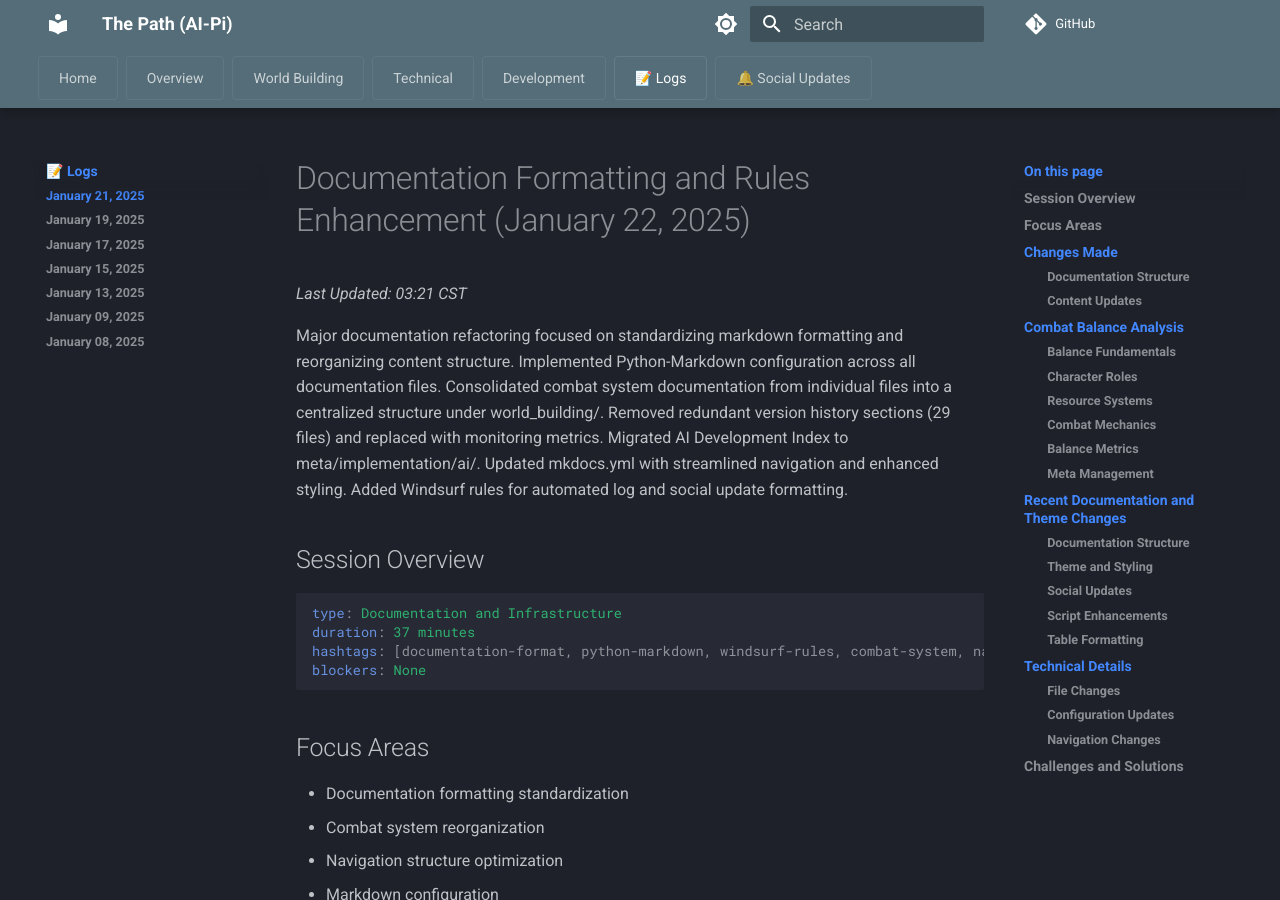
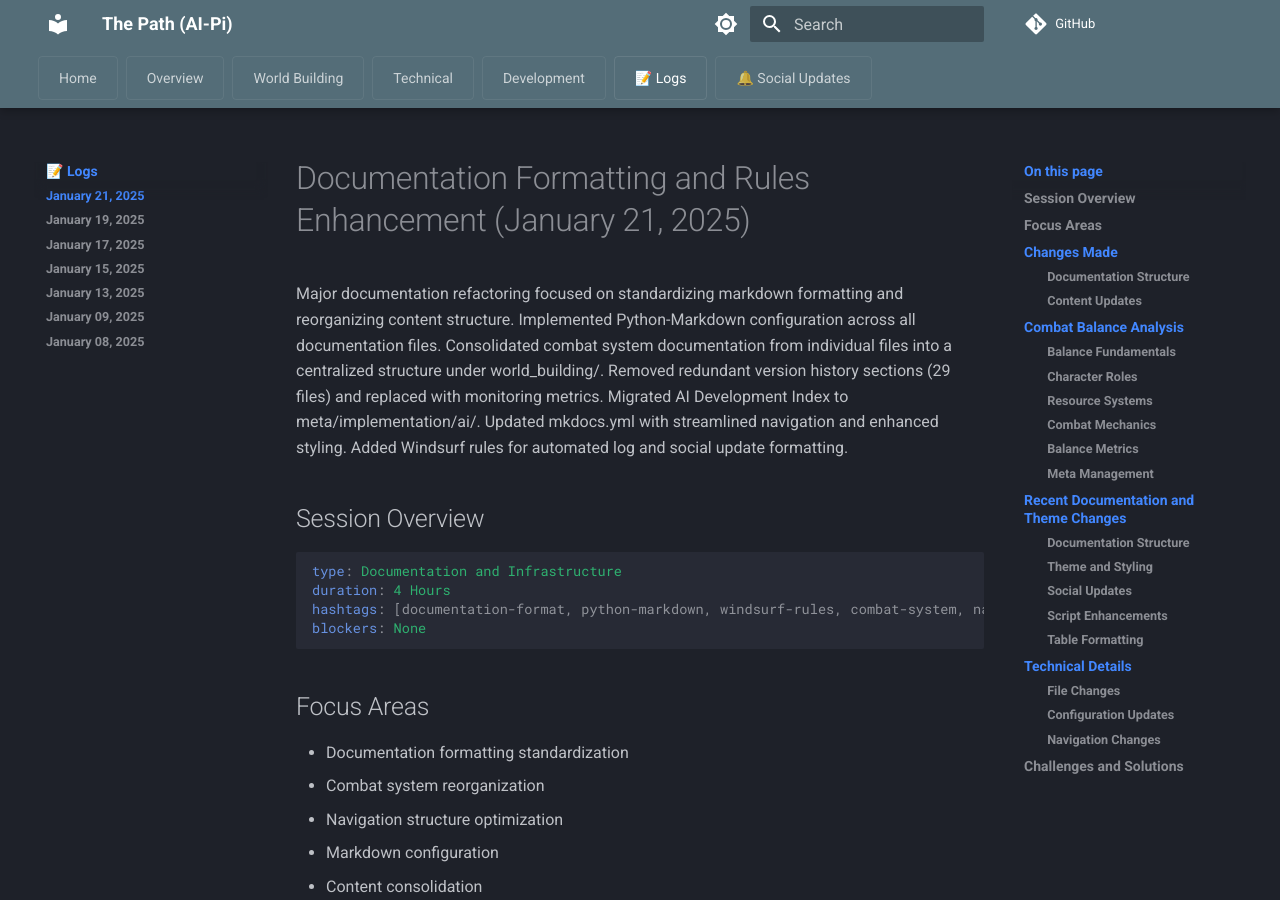
Before and after one commit to MaterDev/thepath-ai_pi, an MkDocs documentation site: the page built from docs/meta/logs/2025-01-21.md, in a window 1280 px wide and 900 px high. Built offline with MkDocs 1.6.1 and Material for MkDocs 9.7.7, drawn with Linux system fonts in a browser that asks for light colours; comment, search, counter and statistics services are not loaded.

Commit message:
docs: update today's log formatting
* Remove redundant timestamp
* Set session duration to 4 hours

````diff
--- a/docs/meta/logs/2025-01-21.md
+++ b/docs/meta/logs/2025-01-21.md
@@ -1,13 +1,11 @@
-# Documentation Formatting and Rules Enhancement (January 22, 2025)
-
-_Last Updated: 03:21 CST_
+# Documentation Formatting and Rules Enhancement (January 21, 2025)
 
 Major documentation refactoring focused on standardizing markdown formatting and reorganizing content structure. Implemented Python-Markdown configuration across all documentation files. Consolidated combat system documentation from individual files into a centralized structure under world_building/. Removed redundant version history sections (29 files) and replaced with monitoring metrics. Migrated AI Development Index to meta/implementation/ai/. Updated mkdocs.yml with streamlined navigation and enhanced styling. Added Windsurf rules for automated log and social update formatting.
 
 ## Session Overview
 ```yaml
 type: Documentation and Infrastructure
-duration: 37 minutes
+duration: 4 Hours
 hashtags: [documentation-format, python-markdown, windsurf-rules, combat-system, navigation-structure, mkdocs, material-theme, game-dev, cultural-gaming, edge-ai, build-in-public, raspberry-pi, ai-gaming]
 blockers: None
 ```
````
